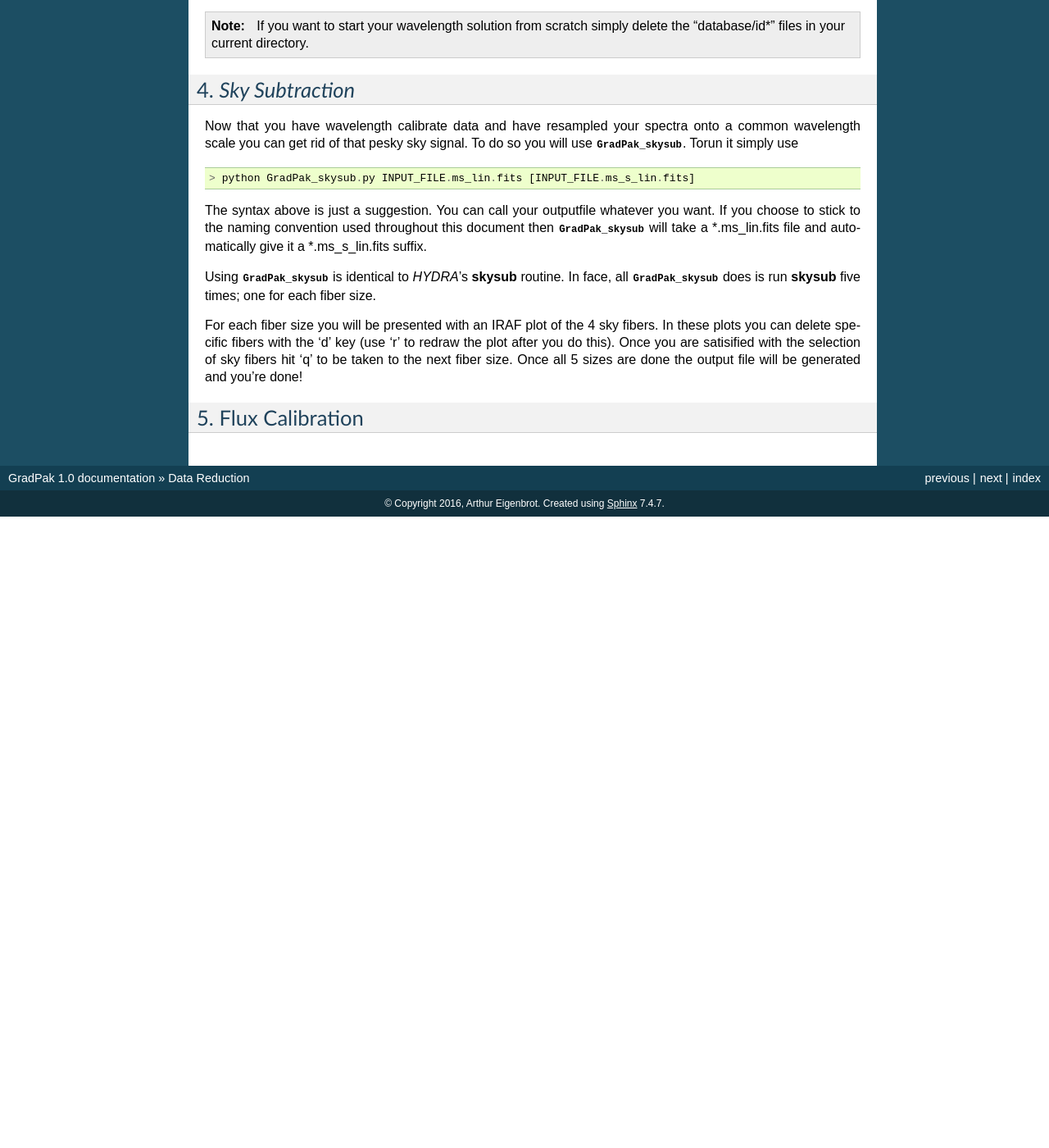
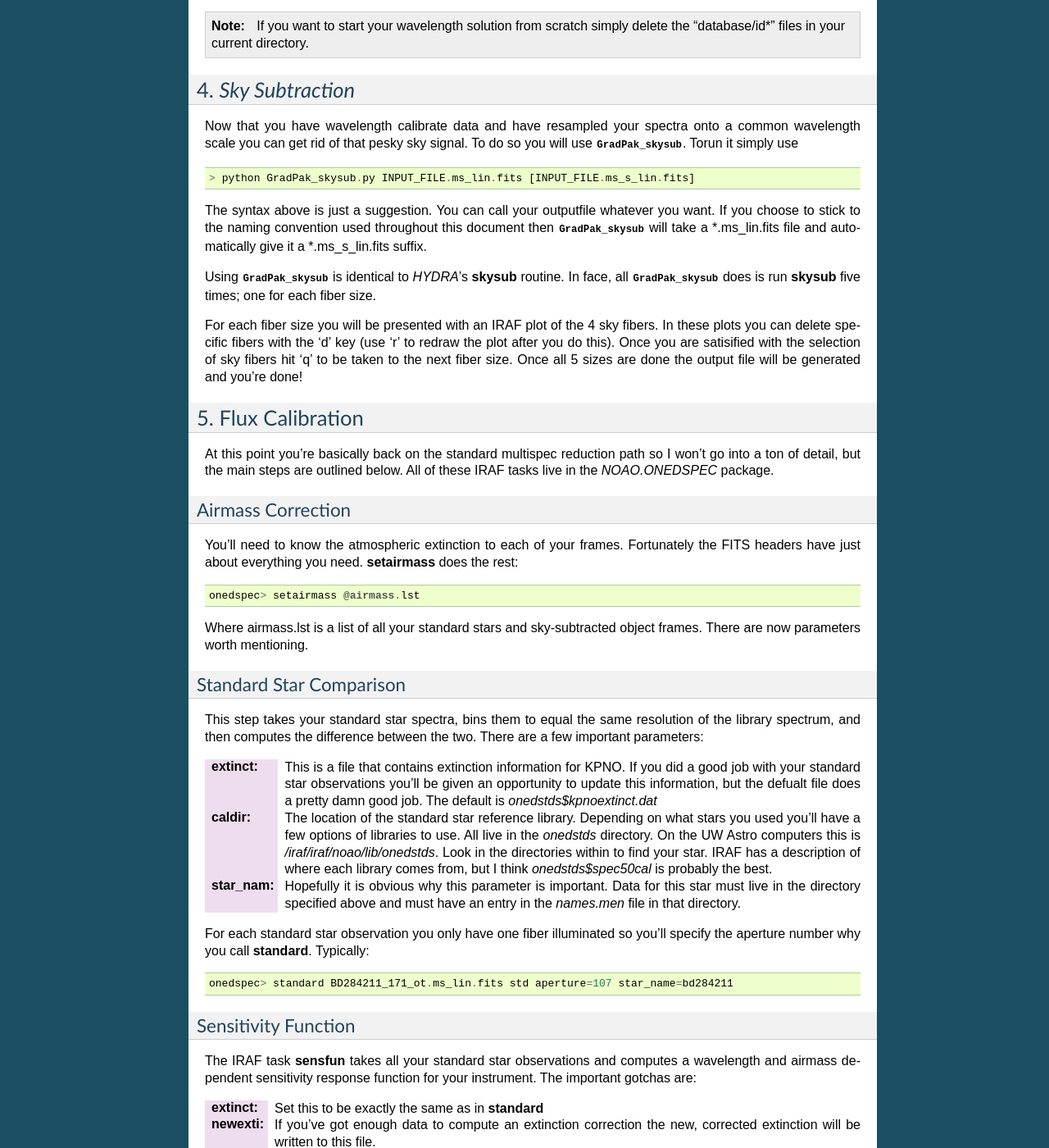
Before and after one commit to Knights-Templars/GradPak, a Sphinx documentation site: the page built from docs/source/Data_Reduction.rst, in a window 1280 px wide and 1400 px high, scrolled down 7045 px. Shown: the whole window at 82% size. Built offline with Sphinx 7.4.7, drawn with Linux system fonts in a browser that asks for light colours; before the commit the page ends 7675 px from its top, so only the background shows below that; some of the changed text lies outside the part shown.

Commit message:
Added section on flux calibration

```diff
--- a/docs/source/Data_Reduction.rst
+++ b/docs/source/Data_Reduction.rst
@@ -334,3 +334,83 @@ sizes are done the output file will be generated and you're done!
 
 5. Flux Calibration
 ===================
+
+At this point you're basically back on the standard multispec reduction path
+so I won't go into a ton of detail, but the main steps are outlined below. All
+of these IRAF tasks live in the *NOAO.ONEDSPEC* package.
+
+Airmass Correction
+------------------
+
+You'll need to know the atmospheric extinction to each of your
+frames. Fortunately the FITS headers have just about everything you
+need. **setairmass** does the rest::
+
+  onedspec> setairmass @airmass.lst
+
+Where airmass.lst is a list of all your standard stars and sky-subtracted
+object frames. There are now parameters worth mentioning.
+
+Standard Star Comparison
+------------------------
+
+This step takes your standard star spectra, bins them to equal the same
+resolution of the library spectrum, and then computes the difference between
+the two. There are a few important parameters:
+
+:extinct: This is a file that contains extinction information for KPNO. If you
+          did a good job with your standard star observations you'll be given
+          an opportunity to update this information, but the defualt file does
+          a pretty damn good job. The default is *onedstds$kpnoextinct.dat*
+
+:caldir: The location of the standard star reference library. Depending on
+         what stars you used you'll have a few options of libraries to
+         use. All live in the *onedstds* directory. On the UW Astro computers
+         this is */iraf/iraf/noao/lib/onedstds*. Look in the directories
+         within to find your star. IRAF has a description of where each
+         library comes from, but I think *onedstds$spec50cal* is probably the
+         best.
+
+:star_nam: Hopefully it is obvious why this parameter is important. Data for
+           this star must live in the directory specified above and must have
+           an entry in the *names.men* file in that directory.
+
+For each standard star observation you only have one fiber illuminated so
+you'll specify the aperture number why you call **standard**. Typically::
+
+ onedspec> standard BD284211_171_ot.ms_lin.fits std aperture=107 star_name=bd284211
+
+Sensitivity Function
+--------------------
+
+The IRAF task **sensfun** takes all your standard star observations and
+computes a wavelength and airmass dependent sensitivity response function for
+your instrument. The important gotchas are:
+
+:extinct: Set this to be exactly the same as in **standard**
+
+:newexti: If you've got enough data to compute an extinction correction the
+          new, corrected extinction will be written to this file.
+
+The other parameters can be set during fitting.
+
+In a basic sense using **sensfun** is like any interactive curve fitting in
+IRAF; change the order and func until you are happy that the residuals have as
+little structure as possible. The one extra thing you can do is try fitting an
+extinction correction. For this you need to have standard star observations
+taken over a large range of airmasses, but if you do just hit 'e' and do some
+more fitting. When you're done the program will tell you if your correction
+makes a significant difference to the sensitivity function fit. If you choose
+to save the new extinction data then it will be written to the file specified
+above.
+
+Calibration
+-----------
+
+This step is really easy. The one thing to watch out for is the setting for
+*extinct*. If you made a new extinction in the previous step set it to that,
+otherwise keep it as *onedstds$kpnoextinct.dat*. The rest is really easy::
+
+ onedspec> calibrate @airmass.lst @airmass_rf.lst
+
+That's it. You're all done!
```
